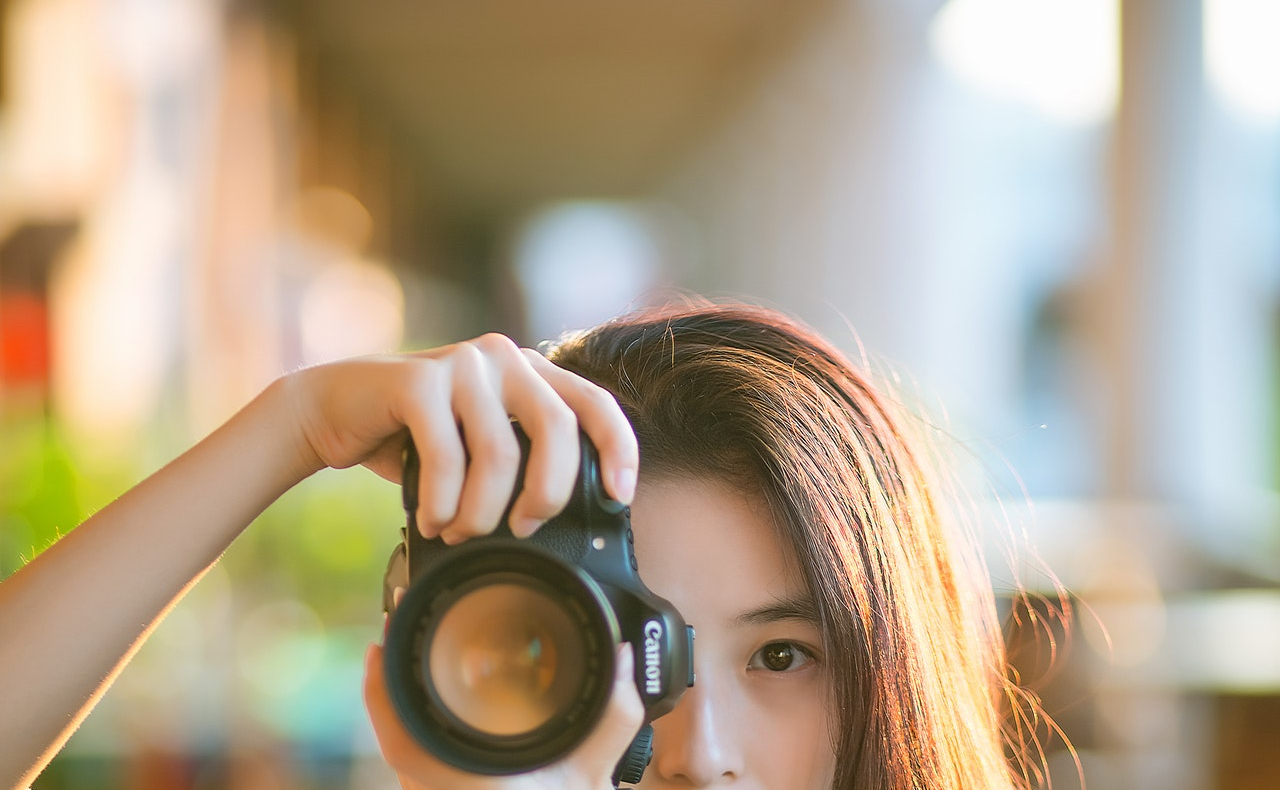
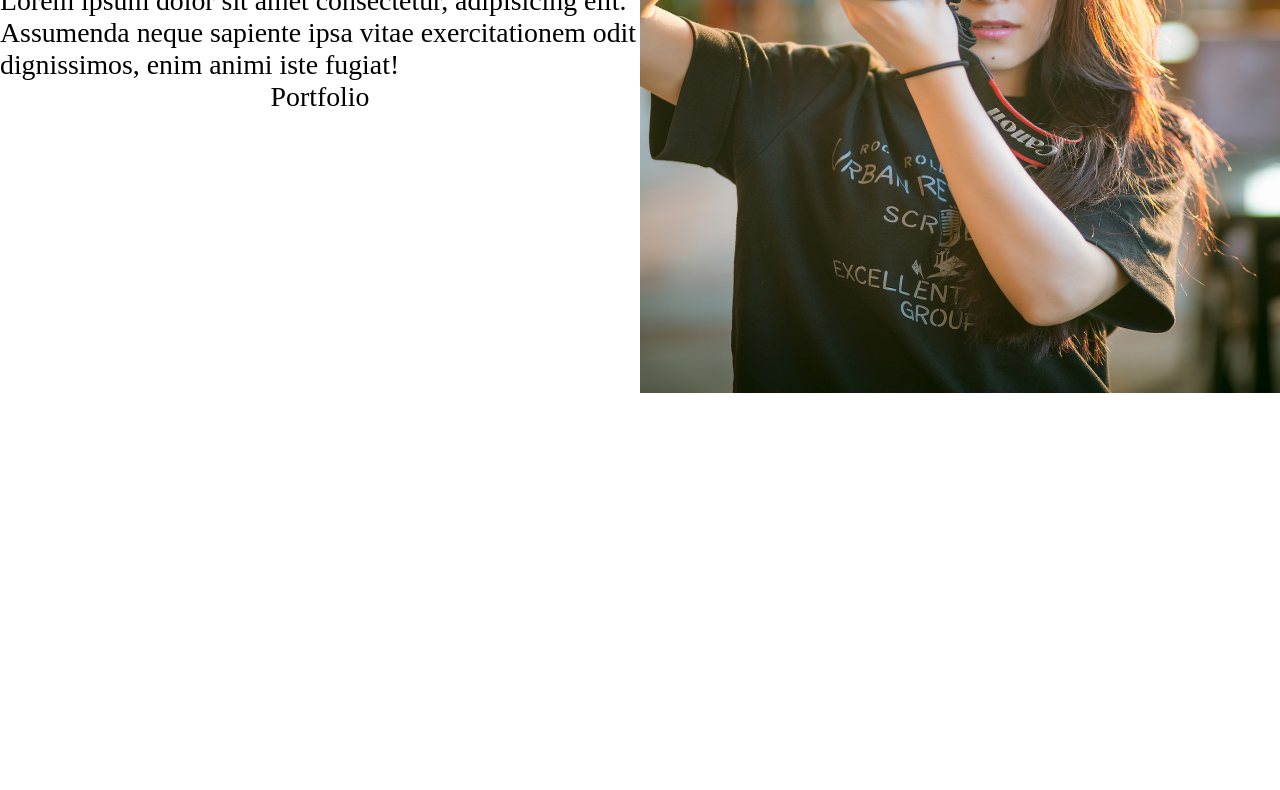
Before and after one commit to DanDucVira/ProfessionalPhotographyWebsite, a plain HTML site: page index.html in a window 1280 px wide. Shown: the part 487-1277 px from the top of the page. After the commit the page ends 882 px from the top, so only its background shows below. Drawn offline with Linux system fonts and the light colour scheme.

Commit message:
added few css styles to the headline section

```diff
--- a/index.html
+++ b/index.html
@@ -25,7 +25,7 @@
     </header>
     <main>
         <section class="headline">
-            <div class="headline-intro">
+            <div class="headline-intro flex">
                 <h2>Wendy Davidson <br> Photography</h2>
                 <p>Lorem ipsum dolor sit amet consectetur, adipisicing elit. Assumenda neque sapiente ipsa vitae
                     exercitationem odit dignissimos, enim animi iste fugiat!</p>
--- a/main.css
+++ b/main.css
@@ -79,6 +79,10 @@ h1 {
 }
 
 /*Navigation css styles*/
+.main-header {
+    box-shadow: 0px 10px 10px rgba(0, 0, 0, 0.1);
+}
+
 nav {
     width: 90%;
     margin: auto;
@@ -86,6 +90,7 @@ nav {
     align-items: center;
     min-height: 10vh;
     padding: 2rem 0;
+
 
 }
 
@@ -99,3 +104,22 @@ nav {
     justify-content: space-around;
     flex: 1 1 20rem;
 }
+
+.headline {
+    min-height: 90vh;
+    display: flex;
+    flex-wrap: wrap;
+}
+
+.headline-intro {
+    flex: 1 1 40rem;
+}
+
+.headline-img {
+    flex: 1 1 40rem;
+}
+
+.headline-img img {
+    height: 100vh;
+    width: 100%;
+}
```
